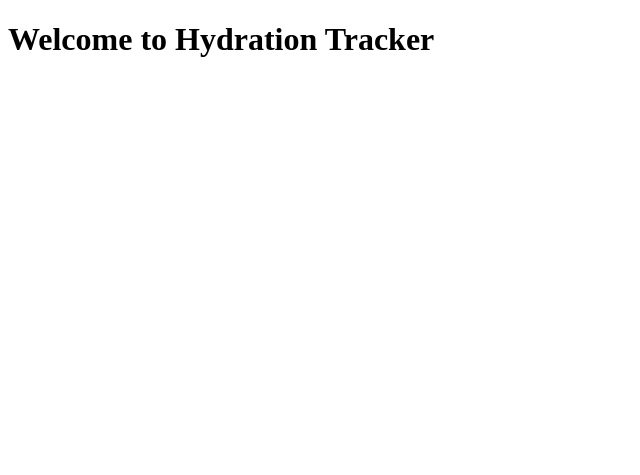
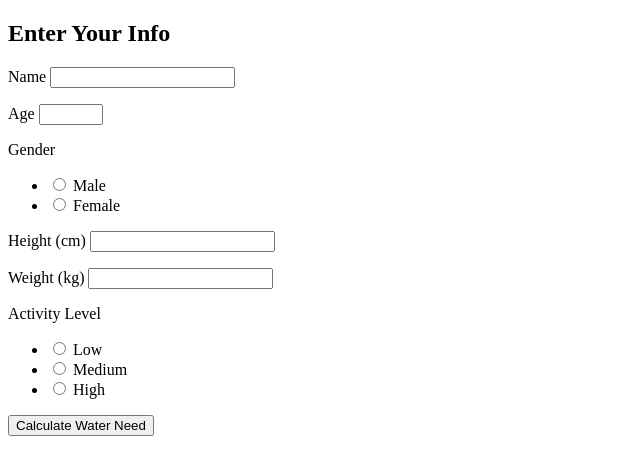
Before and after one commit to sahilkumar5h9/hydration_tracker, a Flask app: page / in a window 1280 px wide. Shown: the top 475 px of the page, without its empty margins (0-640 px from the left). Run offline with Flask 3, Linux system fonts and the light colour scheme.

Commit message:
added basic form

```diff
--- /dev/null
+++ b/app/forms.py
@@ -0,0 +1,12 @@
+from flask_wtf import FlaskForm
+from wtforms import StringField, IntegerField, FloatField, RadioField, SubmitField
+from wtforms.validators import DataRequired, NumberRange
+
+class UserInfoForm(FlaskForm):
+    name=StringField('Name',validators=[DataRequired()])
+    age=IntegerField('Age',validators=[DataRequired(),NumberRange(min=1,max=120)])
+    gender=RadioField('Gender',choices=[('male','Male'),('female','Female')],validators=[DataRequired()])
+    height=FloatField('Height (cm)',validators=[DataRequired()])
+    weight=FloatField('Weight (kg)',validators=[DataRequired()])
+    activity_level=RadioField('Activity Level',choices=[('low','Low'),('medium','Medium'),('high','High')],validators=[DataRequired()])
+    submit=SubmitField('Calculate Water Need')
--- a/app/routes.py
+++ b/app/routes.py
@@ -1,7 +1,28 @@
-from flask import Blueprint, render_template
+from flask import Blueprint, render_template, redirect, url_for, session
+from app.forms import UserInfoForm
 
 main=Blueprint('main',__name__)
 
-@main.route('/')
+@main.route('/',methods=['GET','POST'])
 def home():
-    return render_template('index.html')
+    form=UserInfoForm()
+    if form.validate_on_submit():
+        session['user']={
+            'name':form.name.data,
+            'age':form.age.data,
+            'gender':form.gender.data,
+            'height':form.height.data,
+            'weight':form.weight.data,
+            'activity_level':form.activity_level.data
+        }
+        return redirect(url_for('main.recommendation'))
+    return render_template('index.html',form=form)
+
+@main.route('/recommendation')
+def recommendation():
+    user=session.get('user')
+    if not user:
+        return redirect(url_for('main.home'))
+    weight=user['weight']
+    water_needed=round(weight*35)  # ml/day
+    return render_template('recommendation.html',user=user,water_needed=water_needed)
--- a/app/templates/index.html
+++ b/app/templates/index.html
@@ -1,7 +1,19 @@
 <!DOCTYPE html>
 <html>
-<head><title>Hydration Tracker</title></head>
-<body>
-    <h1>Welcome to Hydration Tracker</h1>
-</body>
+  <head>
+    <title>User Info</title>
+  </head>
+  <body>
+    <h2>Enter Your Info</h2>
+    <form method="POST">
+      {{ form.hidden_tag() }}
+      <p>{{ form.name.label }} {{ form.name() }}</p>
+      <p>{{ form.age.label }} {{ form.age() }}</p>
+      <p>{{ form.gender.label }} {{ form.gender() }}</p>
+      <p>{{ form.height.label }} {{ form.height() }}</p>
+      <p>{{ form.weight.label }} {{ form.weight() }}</p>
+      <p>{{ form.activity_level.label }} {{ form.activity_level() }}</p>
+      <p>{{ form.submit() }}</p>
+    </form>
+  </body>
 </html>
```
Also changed, not shown: app/templates/recommendation.html (added, +15 -0 lines).
